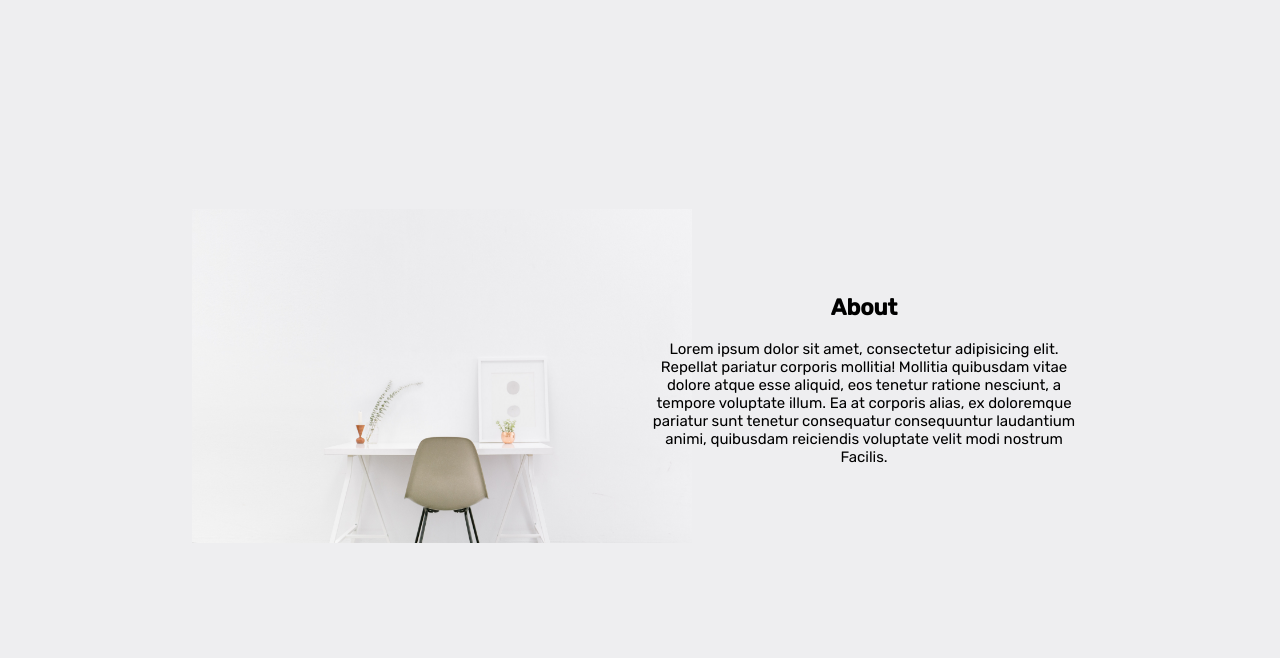
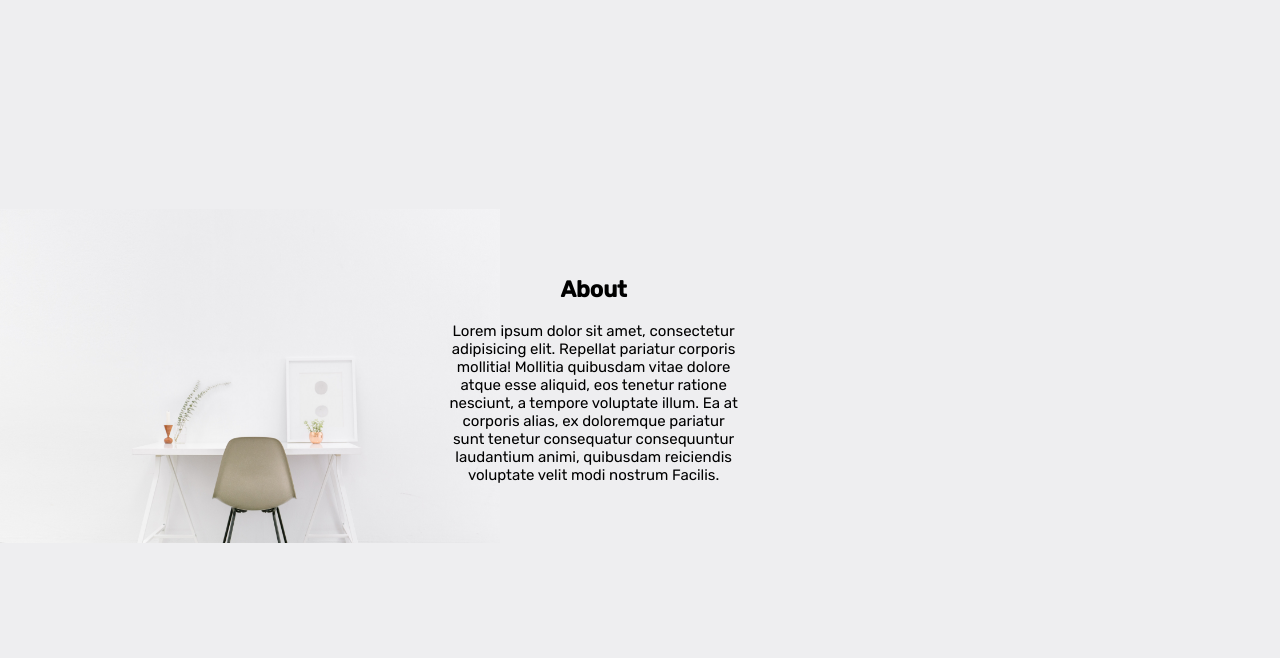
Before and after one commit to Ekaji/emmohas, a plain HTML site: page index.html in a window 1280 px wide. Shown: the part 822-1480 px from the top of the page. Drawn offline with Linux system fonts and the light colour scheme.

Commit message:
minor change

```diff
--- a/index.html
+++ b/index.html
@@ -31,16 +31,19 @@
 
 
        <div id="about">
-           <div class="aboutContainer">
+           <!-- <div class="aboutContainer"> -->
             <div id='aboutImage'>
                 <img src="./images/whitewall.jpg" loading="lazy" alt="whitewall">
-               </div>
+            </div>
                <div id="aboutText">
-                   <h2>About</h2>
-                   <p>
-                    Lorem ipsum dolor sit amet, consectetur adipisicing elit. Repellat pariatur corporis mollitia! Mollitia quibusdam vitae dolore atque esse aliquid, eos tenetur ratione nesciunt, a tempore voluptate illum. Ea at corporis alias, ex doloremque pariatur sunt tenetur consequatur consequuntur laudantium animi, quibusdam reiciendis voluptate velit modi nostrum Facilis.
-                </p>
-               </div>
+                   <div class="abouttextcontent">
+                        <h2>About</h2>
+                        <p>
+                            Lorem ipsum dolor sit amet, consectetur adipisicing elit. Repellat pariatur corporis mollitia! Mollitia quibusdam vitae dolore atque esse aliquid, eos tenetur ratione nesciunt, a tempore voluptate illum. Ea at corporis alias, ex doloremque pariatur sunt tenetur consequatur consequuntur laudantium animi, quibusdam     reiciendis voluptate velit modi nostrum Facilis.
+                        </p>
+                   </div>
+
+               <!-- </div> -->
            </div>
        </div>
     <div id="servicesContainer">
--- a/style.css
+++ b/style.css
@@ -72,20 +72,26 @@ body{
     width: 100vw;
 }
 
+#about{
+    display: flex;
 
-.aboutContainer{
+    flex-direction: row;
+    flex-wrap: wrap;
+    justify-content: center;
+    align-items: center;
+
+    background-color: rgb(238, 238, 240);
+    width: 100vw;
+    height: 100vh;
+}
+
+/* .aboutContainer{
     display: flex;
     flex-direction: row;
     justify-content: center;
     align-items: center;
-}
+} */
 
-#about{
-    display: flex;
-    background-color: rgb(238, 238, 240);
-    width: 100vw;
-    height: 100vh;
-}
 
 #aboutImage{
    width: 35%;
@@ -98,8 +104,14 @@ body{
 }
 
 #aboutText{
+    width: 65%;
+    justify-content: start;
+    text-align: center;
+}
+
+.abouttextcontent{
     width: 35%;
-    text-align: center;
+
 }
 
 #servicesContainer{
@@ -109,7 +121,7 @@ body{
     grid-gap: 25px;
     padding: 30px;
     font-size: 15px;
-    height: 100vh;
+    /* height: 100vh; */
 }
 
 .servicesImage > span > *{
@@ -150,6 +162,11 @@ body{
    display: flex;
 }
 
+.footer{
+    position: absolute;
+    bottom: 0px;
+}
+
 .footernavigation > ul , .social > span > img{
     display: inline-flex;
     list-style-type: none;
```
